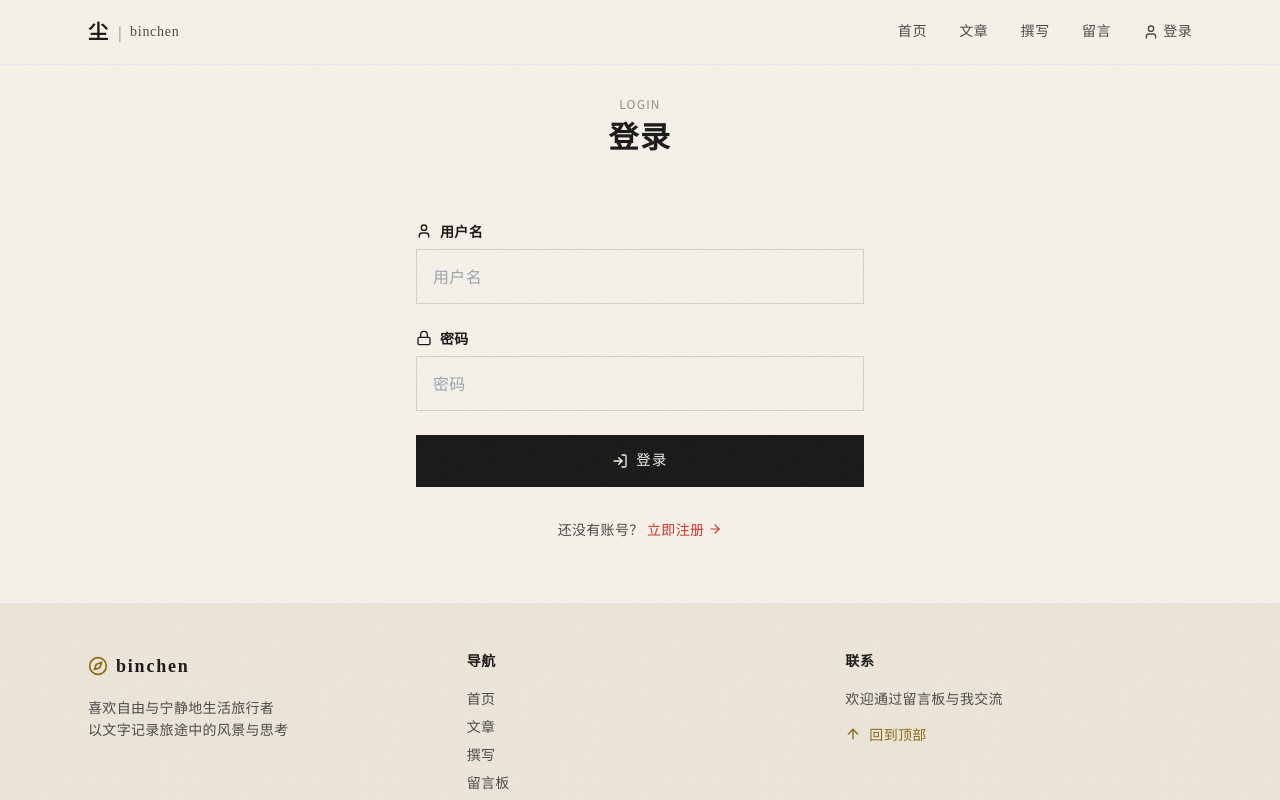
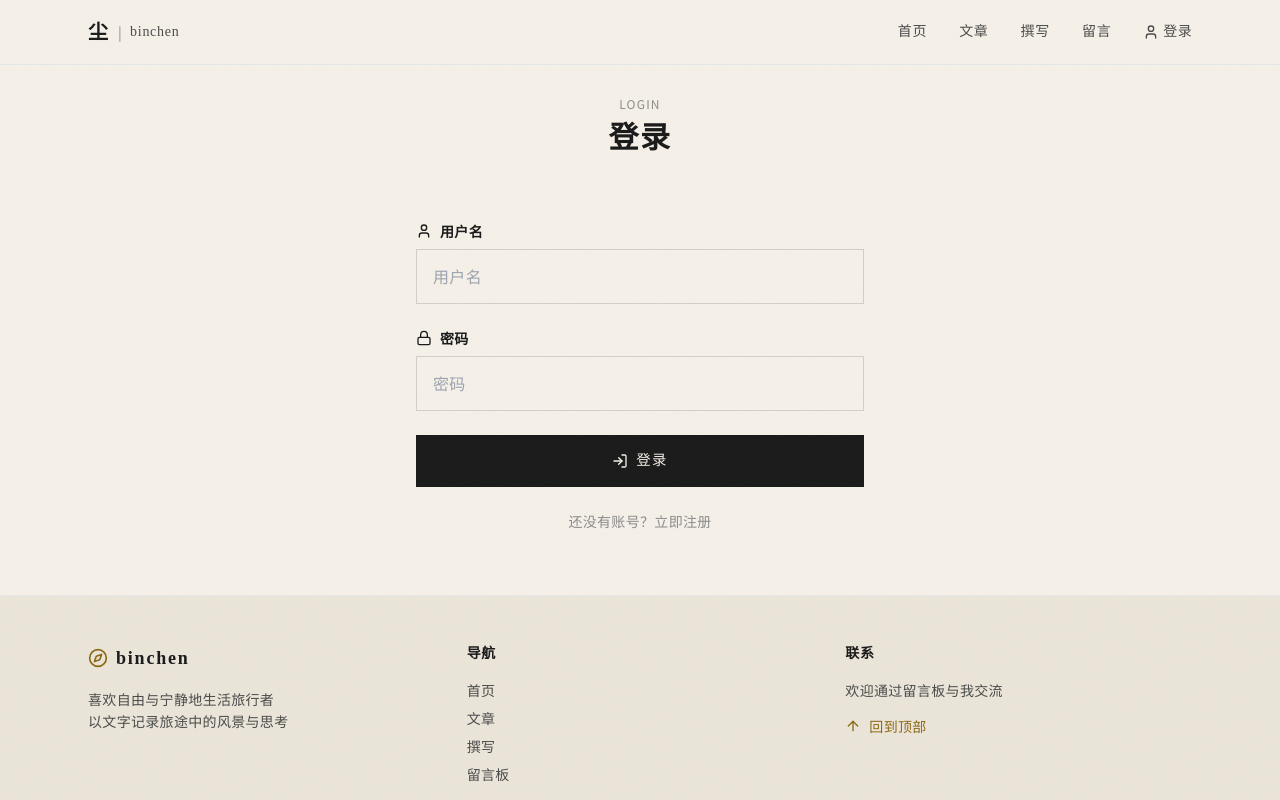
Before and after one commit to binchen6/binchen-blog, a Next.js app: page /login in a window 1280 px wide. Shown: the top 800 px of the page. Built offline with nearby package versions, Linux system fonts and the light colour scheme.

Commit message:
fix: add type assertion for res.json() in login page

```diff
--- a/app/login/page.tsx
+++ b/app/login/page.tsx
@@ -26,7 +26,7 @@ export default function LoginPage() {
         headers: { "Content-Type": "application/json" },
         body: JSON.stringify({ username, password }),
       });
-      const data = await res.json();
+      const data = await res.json() as any;
       if (data.token) {
         localStorage.setItem("token", data.token);
         localStorage.setItem("user", JSON.stringify(data.user));
@@ -60,12 +60,10 @@ export default function LoginPage() {
                 <LogIn size={16} />
                 <span>{loading ? "登录中..." : "登录"}</span>
               </button>
+              <p className="text-center text-sm text-stone">
+                还没有账号？<Link href="/register" className="text-ink hover:underline">立即注册</Link>
+              </p>
             </form>
-            <div className="mt-8 text-center">
-              <p className="text-sm text-ink-light">
-                还没有账号？ <Link href="/register" className="text-cinnabar hover:underline inline-flex items-center space-x-1"><span>立即注册</span><ArrowRight size={14} /></Link>
-              </p>
-            </div>
           </motion.div>
         </div>
       </section>
```
